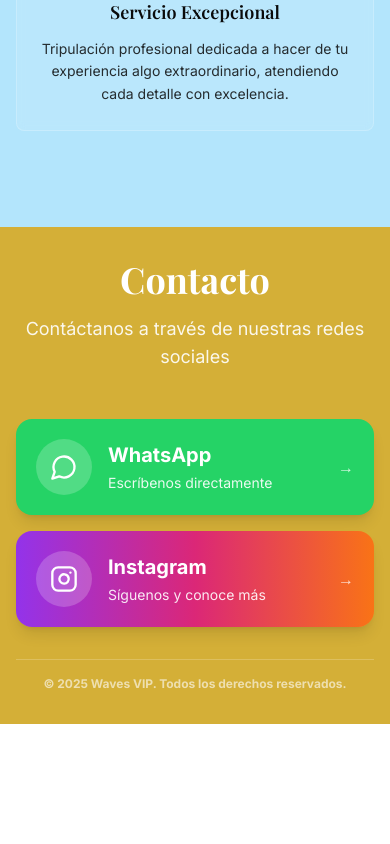
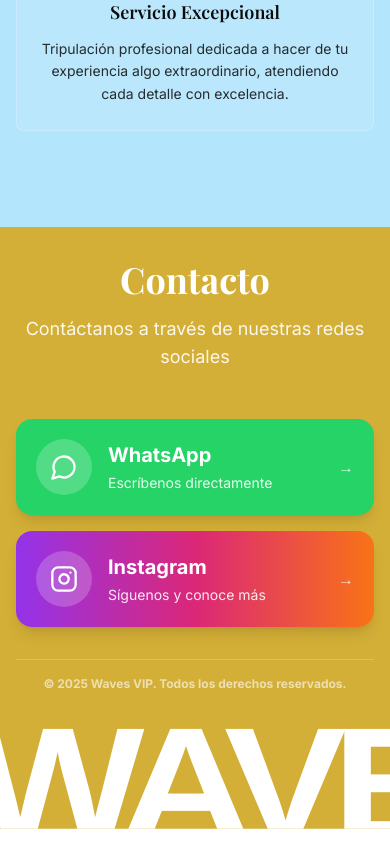
Before and after one commit to gerardo4porciento-beep/wavesvip, a Next.js app: page / in a window 390 px wide. Shown: the part 3902-4746 px from the top of the page. Before the commit the page ends 4626 px from the top, so only its background shows below. Built offline with nearby package versions, Linux system fonts and the light colour scheme; no server answers; a web font is replaced by a local one.

Commit message:
Agregar Footer con letras WAVES también en versión móvil

```diff
--- a/app/page.tsx
+++ b/app/page.tsx
@@ -50,6 +50,11 @@
 
         {/* Sección de contacto móvil - Solo visible en móvil */}
         <ContactMobileSection />
+
+        {/* Footer - Solo visible en móvil, después de contacto móvil */}
+        <div className="md:hidden">
+          <Footer />
+        </div>
       </main>
     </>
   );
```
